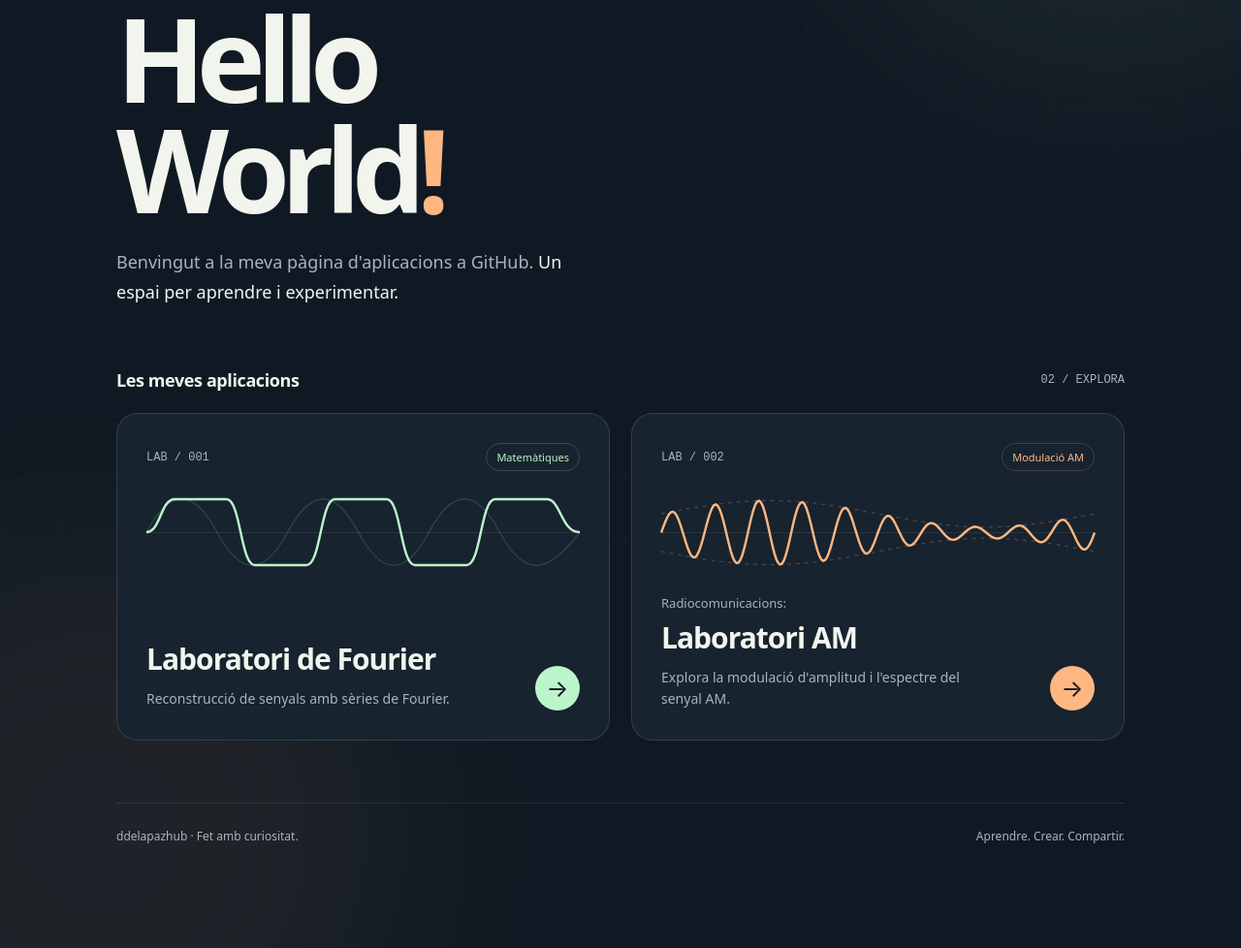
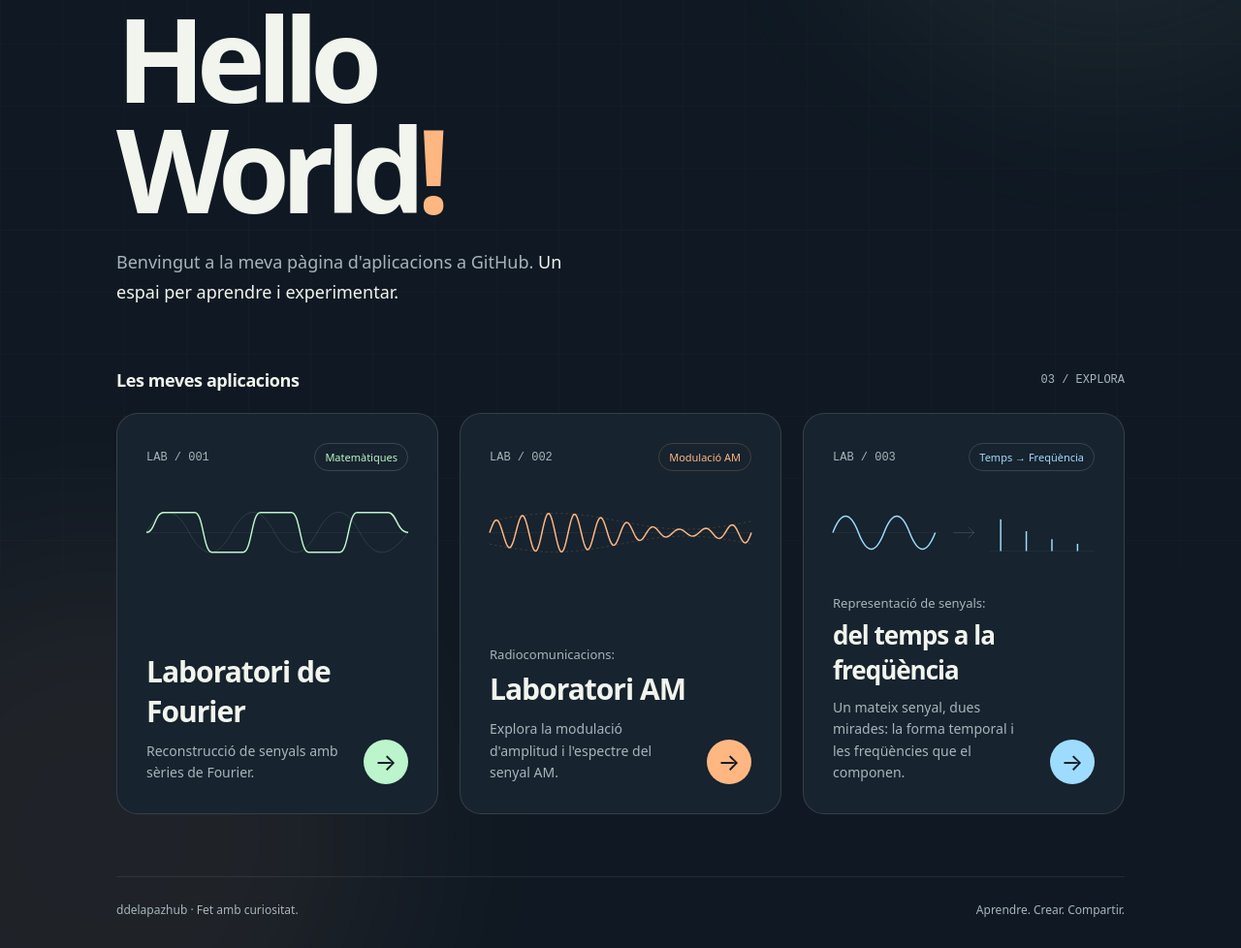
Before and after one commit to ddelapaz1/ddelapaz1.github.io, a plain HTML site: page index.html in a window 1280 px wide. Shown: the part 211-1189 px from the top of the page at 97% size. Before the commit the page ends 1113 px from the top, so only its background shows below. Drawn offline with Linux system fonts and the light colour scheme.

Commit message:
Add time-to-frequency signal representation app to homepage

```diff
--- a/index.html
+++ b/index.html
@@ -172,7 +172,7 @@
 
     .apps {
       display: grid;
-      grid-template-columns: repeat(2, minmax(0, 1fr));
+      grid-template-columns: repeat(3, minmax(0, 1fr));
       gap: 22px;
       list-style: none;
       padding: 0;
@@ -445,6 +445,19 @@
       .app { transform: none; }
       .wave .signal { stroke-dashoffset: 0; }
     }
+
+    .app-tf { --mint:#9edcff; }
+    .app-tf:hover { border-color:#9edcff80; }
+    .app-tf::before { background:radial-gradient(400px circle at var(--mx) var(--my),#9edcff16,transparent 70%); }
+    .app-tf .wave .ghost { stroke:#9edcff35; }
+    .app-tf:hover .signal { filter:drop-shadow(0 0 5px #9edcff80); }
+    .app-tf .tag { border-color:#9edcff30; }
+    .app-tf .ripple { background:#9edcff35; }
+    .app-tf h3 { font-size:26px; }
+
+    @media (min-width:701px) and (max-width:1000px) {
+      .apps { grid-template-columns:repeat(2,minmax(0,1fr)); }
+    }
   </style>
 </head>
 
@@ -479,7 +492,7 @@
       <section class="reveal" aria-labelledby="apps-title">
         <div class="section-heading">
           <h2 id="apps-title">Les meves aplicacions</h2>
-          <span class="count">02 / EXPLORA</span>
+          <span class="count">03 / EXPLORA</span>
         </div>
 
         <ul class="apps">
@@ -531,6 +544,28 @@
               </svg>
               <div class="card-bottom">
                 <div><h3 id="am-title"><small>Radiocomunicacions:</small>Laboratori AM</h3><p id="am-desc">Explora la modulació d'amplitud i l'espectre del senyal AM.</p></div>
+                <span class="arrow" aria-hidden="true">→</span>
+              </div>
+            </a>
+          </li>
+
+          <li>
+            <a class="app app-tf" href="/temps_frequencia/" aria-labelledby="tf-title" aria-describedby="tf-desc">
+              <div class="card-top">
+                <span>LAB / 003</span>
+                <span class="tag">Temps → Freqüència</span>
+              </div>
+              <svg class="wave" viewBox="0 0 460 95" aria-hidden="true">
+                <path d="M0 47.5H185 M275 80H460" stroke="#ffffff15" />
+                <path class="signal" pathLength="900" d="M0 47.5 C15 9 30 9 45 47.5 S75 86 90 47.5 S120 9 135 47.5 S165 86 180 47.5" />
+                <path class="ghost" d="M212 47.5H248 M238 37.5L248 47.5L238 57.5" />
+                <path class="signal" pathLength="900" d="M295 80V24 M340 80V45 M385 80V59 M430 80V67" />
+              </svg>
+              <div class="card-bottom">
+                <div>
+                  <h3 id="tf-title"><small>Representació de senyals:</small>del temps a la freqüència</h3>
+                  <p id="tf-desc">Un mateix senyal, dues mirades: la forma temporal i les freqüències que el componen.</p>
+                </div>
                 <span class="arrow" aria-hidden="true">→</span>
               </div>
             </a>
```
